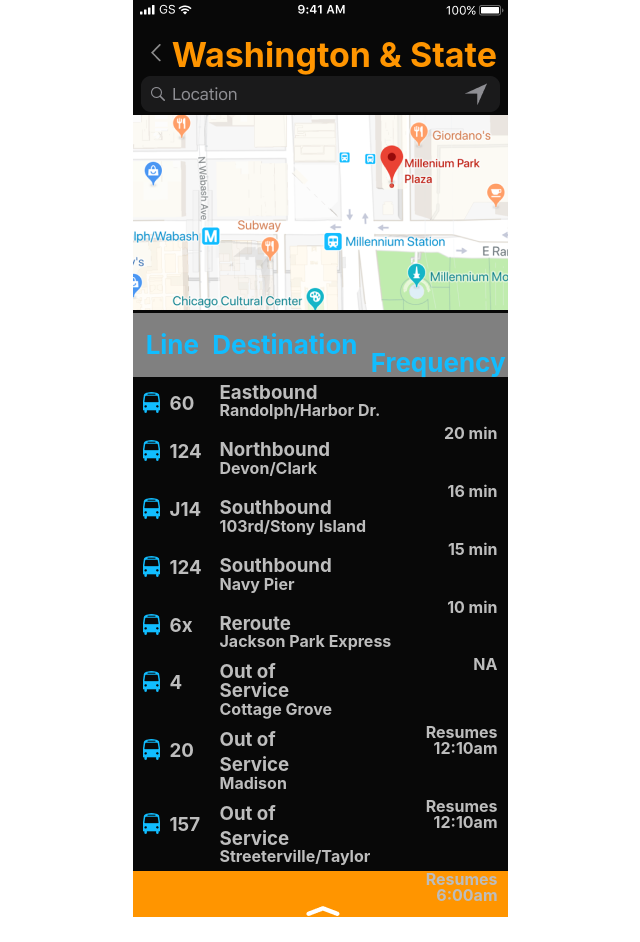
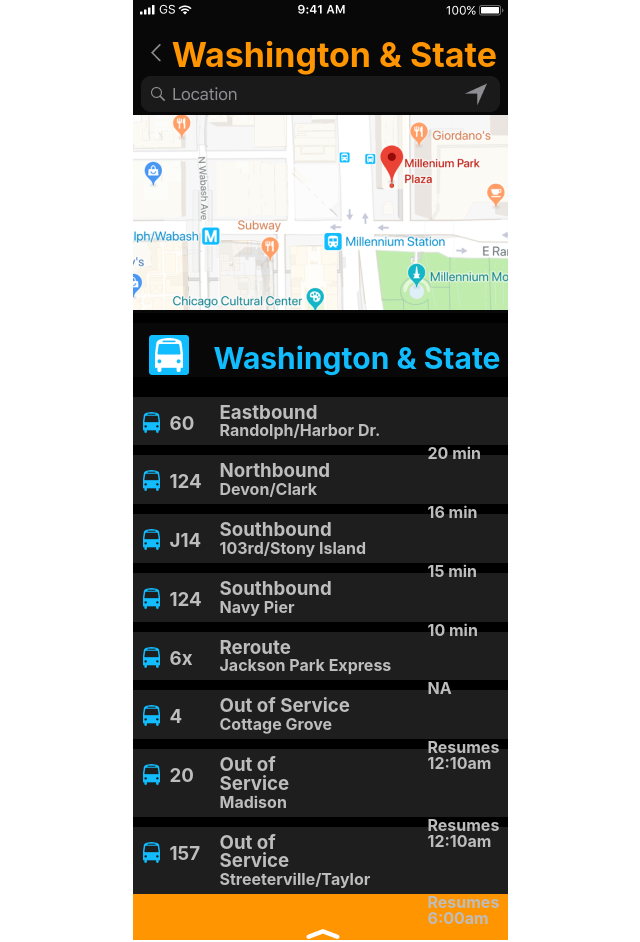
Before and after one commit to kararenfrotaylor/Bus, a plain HTML site: page index.html in a window 1280 px wide. Shown: the whole page, without its empty margins (320-960 px from the left). Before the commit the page ends 919 px from the top, so only its background shows below. Drawn offline with Linux system fonts and the light colour scheme.

Commit message:
changes to .title

```diff
--- a/css/style.css
+++ b/css/style.css
@@ -42,16 +42,24 @@ h1 {
 
 .title {
   height: 64px;
-  background-color: grey;
+
+}
+
+.title img {
+  float: left;
+  padding-left: 16px;
+  padding-top: 12px;
 }
 
 .title h2 {
    font-family: SF Pro Display;
    font-size: 26px;
-   margin-left: 3.5%;
-   margin-top: 5%;
    float: left;
    color: #11BDFF;
+   padding-left: 25px;
+   padding-top: 20px;
+   font-size: 30px;
+
  }
 
 .route .bus-number {
@@ -80,10 +88,9 @@ h1 {
 .route .frequency {
   font-family: SF Pro Display;
   width: 60%;
-  padding-left: 20px;
+  padding-left: 65px;
   float: right;
-  text-align: right;
-  padding-right: 10px;
+  padding-right: 12px;
 }
 
 .bus-number img {
@@ -115,3 +122,8 @@ ul .direction {
   padding-left: 173px;
 
 }
+
+ul {
+  border-top: 10px solid black;
+  background: rgba(88,88,88,.15);
+}
--- a/index.html
+++ b/index.html
@@ -25,13 +25,10 @@
       <div class="title">
         <ul>
           <li class="line">
-            <h2>Line</h2>
+            <img src= "images/bus-title.png" alt= "bus line/number"
           </li>
           <li class="destination">
-            <h2>Destination<h2>
-          </li>
-          <li class="frequency">
-            <h2>Frequency</h2>
+            <h2>Washington & State<h2>
           </li>
         </ul>
       </div>
```
